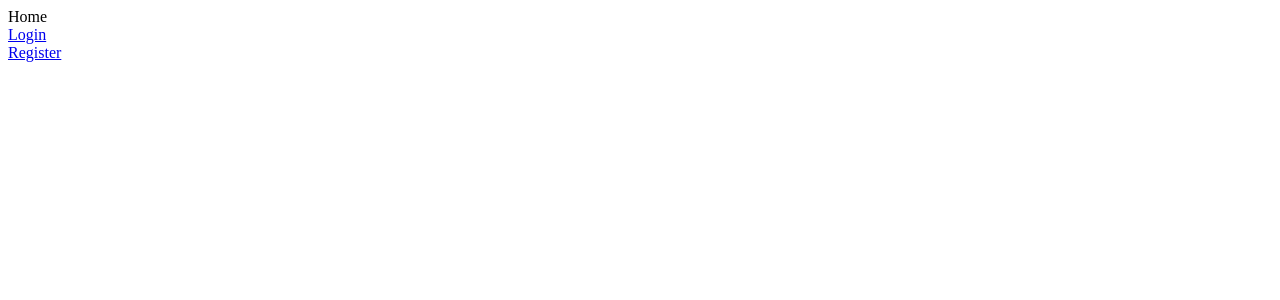
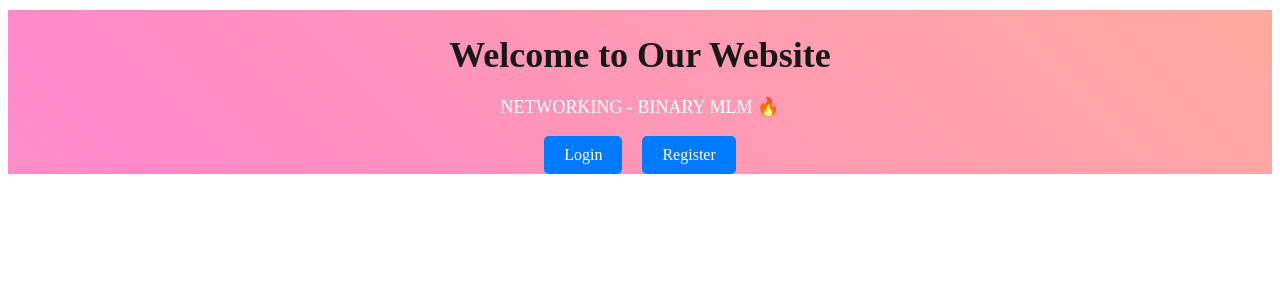
Before and after one commit to ruchika3w/mern, a React (Vite) app in the folder client/: page / in a window 1280 px wide. Shown: the top 300 px of the page. Built offline with nearby package versions, Linux system fonts and the light colour scheme.

Commit message:
Update Home.jsx

```diff
--- a/client/src/Components/Home.jsx
+++ b/client/src/Components/Home.jsx
@@ -1,17 +1,24 @@
-import React from 'react'
+import React, { useEffect } from 'react';
 import { Link } from 'react-router-dom';
-
+import './home.css'; // Import your CSS file
 
 function Home() {
+  useEffect(() => {
+    // Add 'show' class to trigger animations when component mounts
+    document.querySelector('.home-container').classList.add('show');
+  }, []);
+
   return (
-    <div>
-      Home <br></br>
-      <Link to = "/login" >Login</Link>
-      <br></br>
-      <Link to = "/register" >Register</Link>
-
+    <div className="home-container">
+      <div className="background-animation"></div>
+      <h1>Welcome to Our Website</h1>
+      <p className="description">NETWORKING - BINARY MLM 🔥</p>
+      <div className="buttons">
+        <Link to="/login">Login</Link>
+        <Link to="/register">Register</Link>
+      </div>
     </div>
-  )
+  );
 }
 
-export default Home
+export default Home;
```
